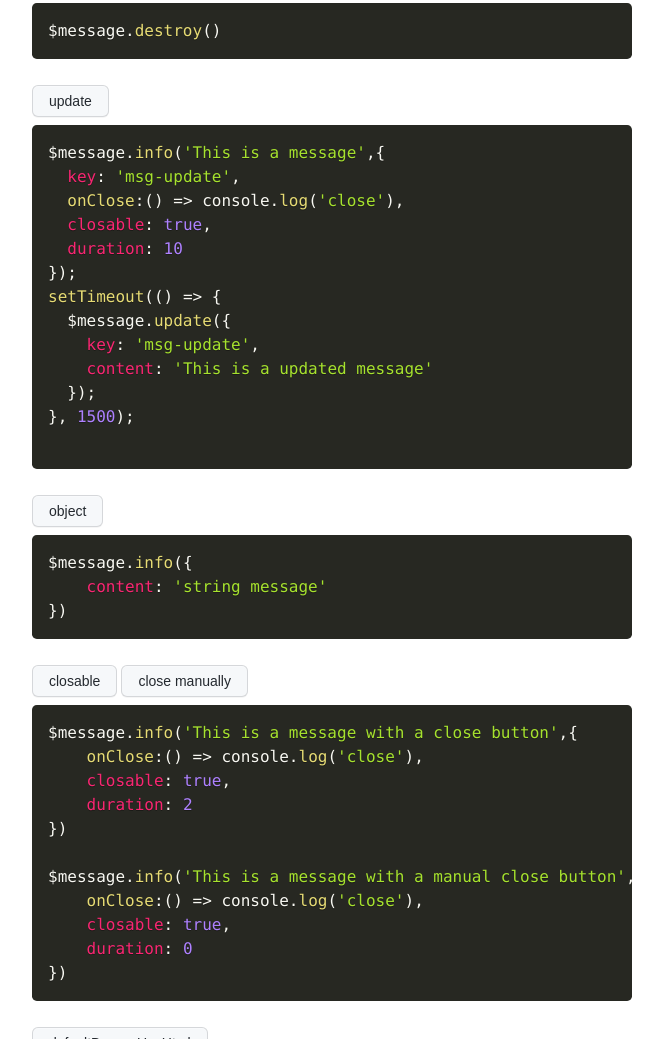
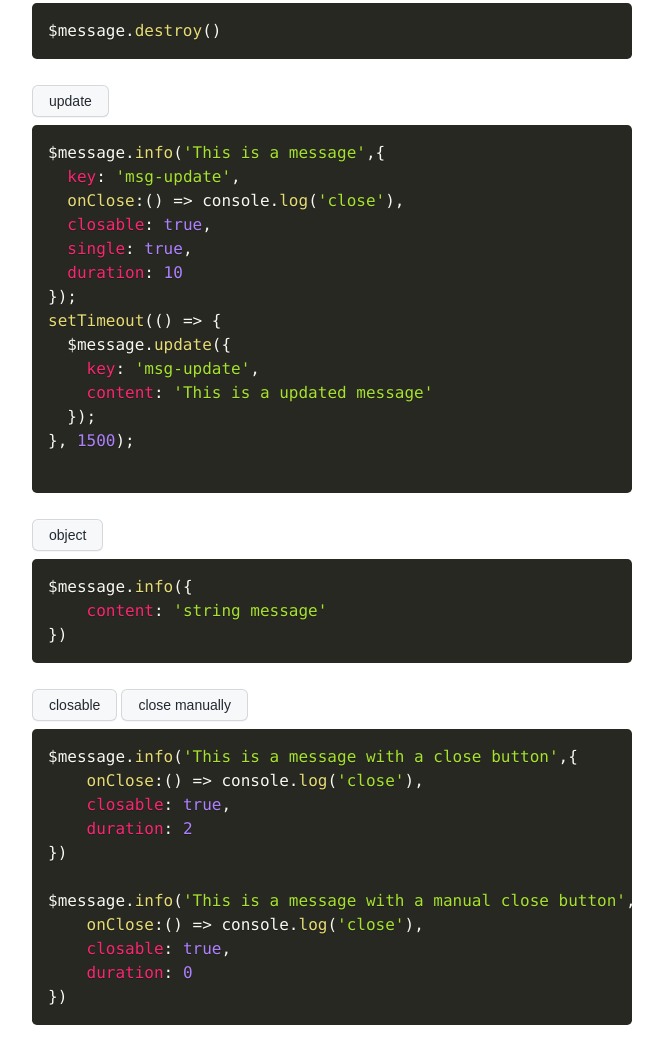
Before and after one commit to lyove/next-message, a website built with Vite: page index.html in a window 1280 px wide. Shown: the part 719-1758 px from the top of the page, without its empty margins (308-971 px from the left). Built offline with nearby package versions, Linux system fonts and the light colour scheme.

Commit message:
Update index.html

```diff
--- a/index.html
+++ b/index.html
@@ -107,6 +107,7 @@ $message.loading('loading...')</code></pre>
   key: 'msg-update',
   onClose:() => console.log('close'),
   closable: true,
+  single: true,
   duration: 10
 });
 setTimeout(() => {
```
